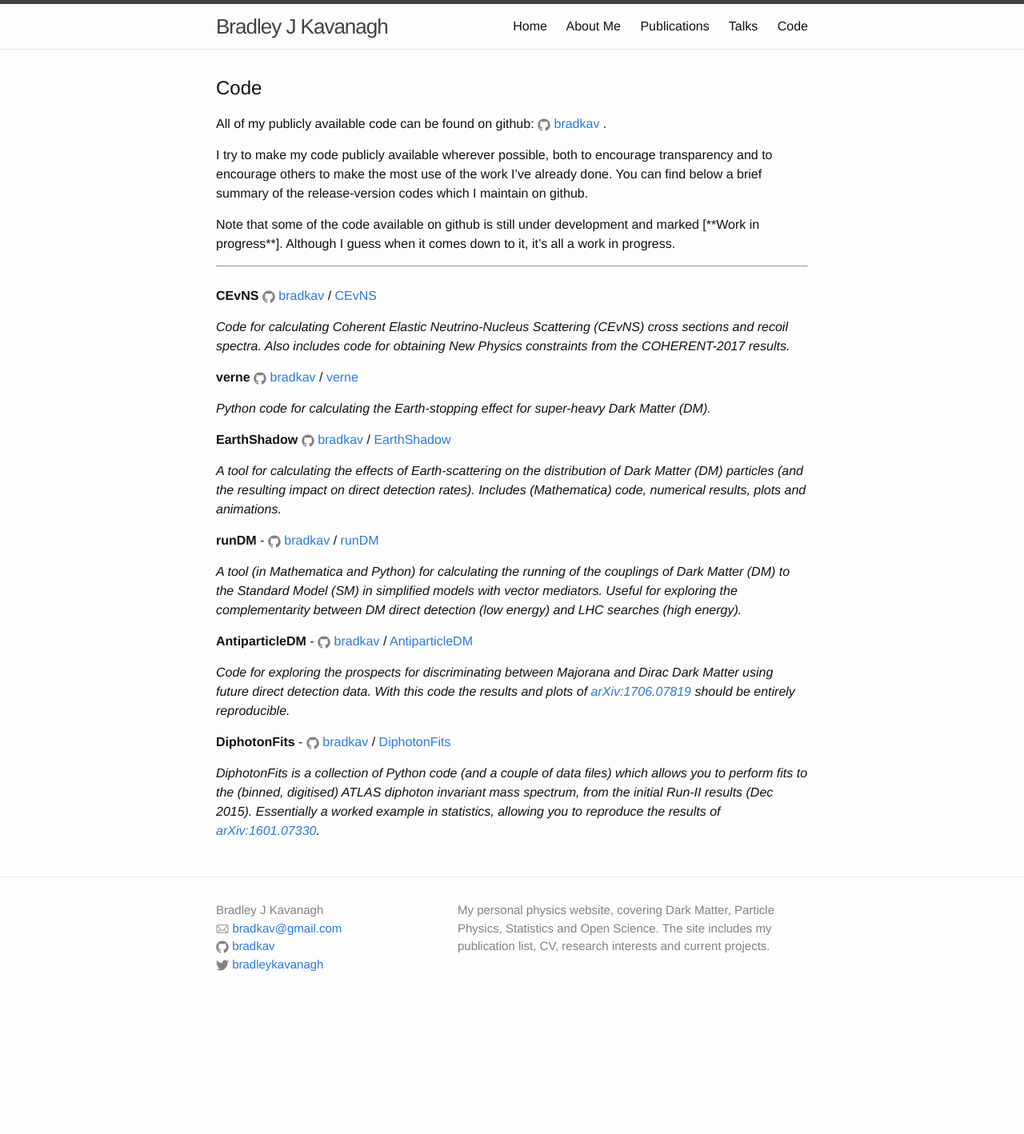
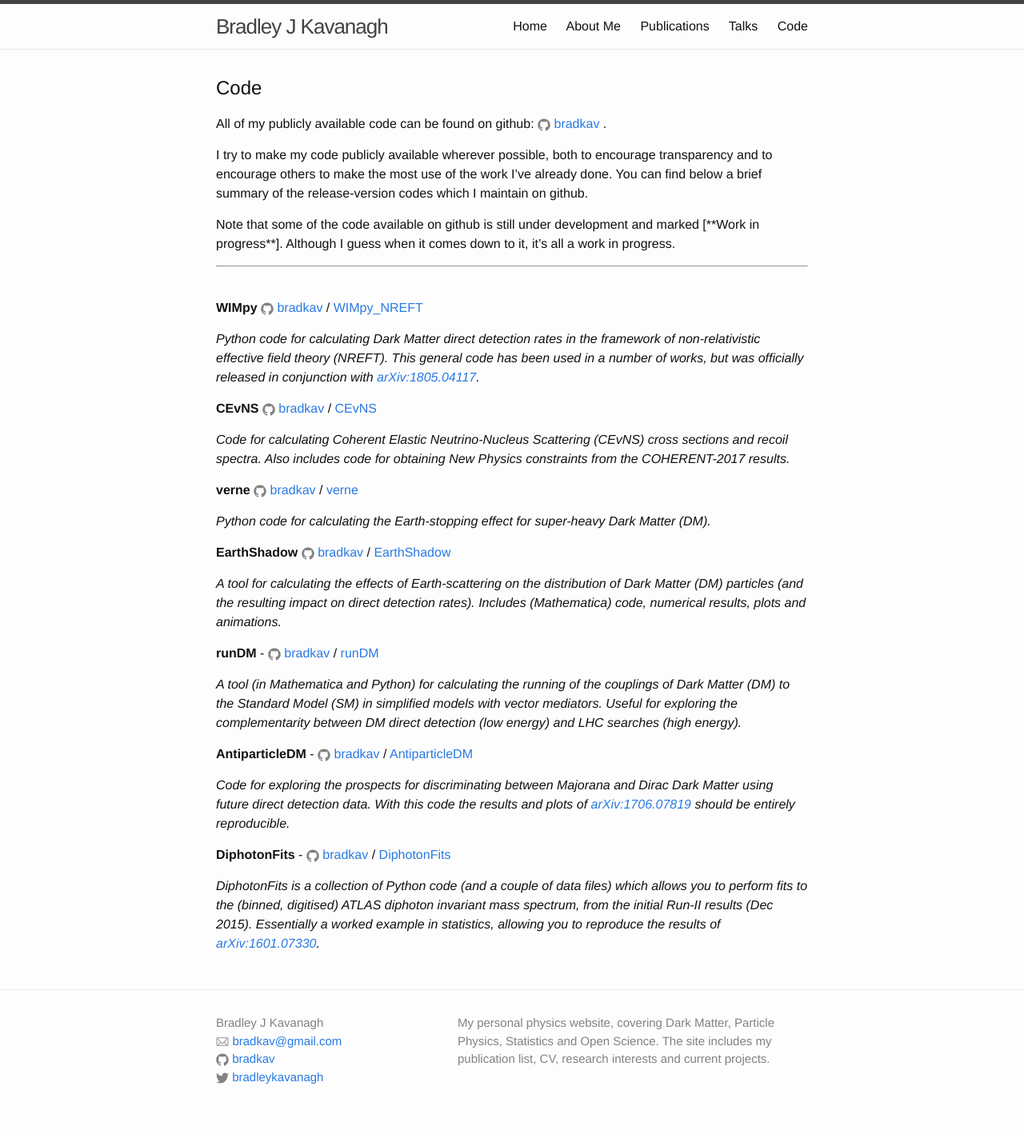
Before and after one commit to bradkav/bradkav.github.io, a Jekyll site: the page built from code.md, in a window 1280 px wide. Shown: the whole page at 80% size. Built offline with Jekyll 4.4.1, drawn with Linux system fonts in a browser that asks for light colours; before the commit the page ends 1277 px from its top, so only the background shows below that.

Commit message:
Added link to WIMpy code

```diff
--- a/code.md
+++ b/code.md
@@ -15,6 +15,11 @@ Note that some of the code available on github is still under development and ma
 
 ---
 <br>
+
+**WIMpy** {% include icon-github.html username="bradkav" %}/ [WIMpy_NREFT](https://github.com/bradkav/WIMpy_NREFT)
+
+*Python code for calculating Dark Matter direct detection rates in the framework of non-relativistic effective field theory (NREFT). This general code has been used in a number of works, but was officially released in conjunction with [arXiv:1805.04117](https://arxiv.org/abs/1805.04117).*
+
 **CEvNS** {% include icon-github.html username="bradkav" %}/ [CEvNS](https://github.com/bradkav/CEvNS)
 
 *Code for calculating Coherent Elastic Neutrino-Nucleus Scattering (CEvNS) cross sections and recoil spectra. Also includes code for obtaining New Physics constraints from the COHERENT-2017 results.*
```
